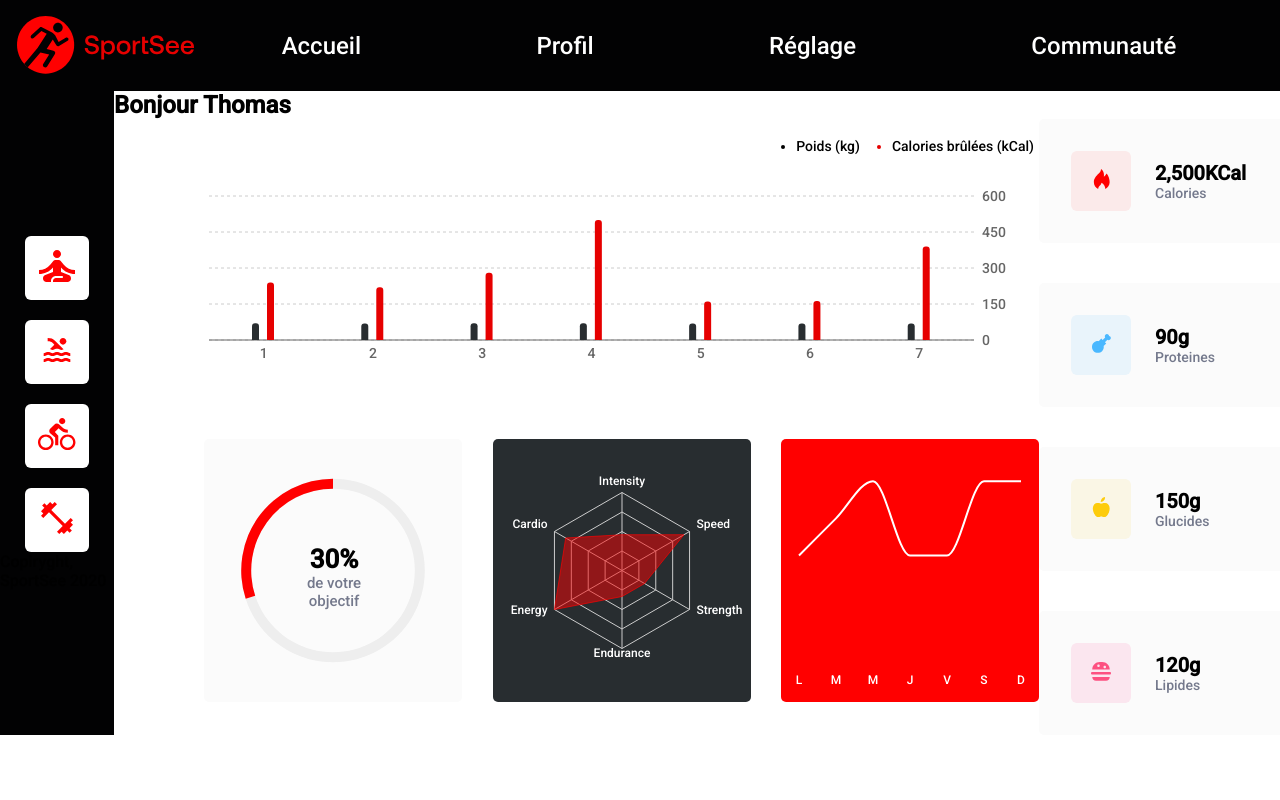
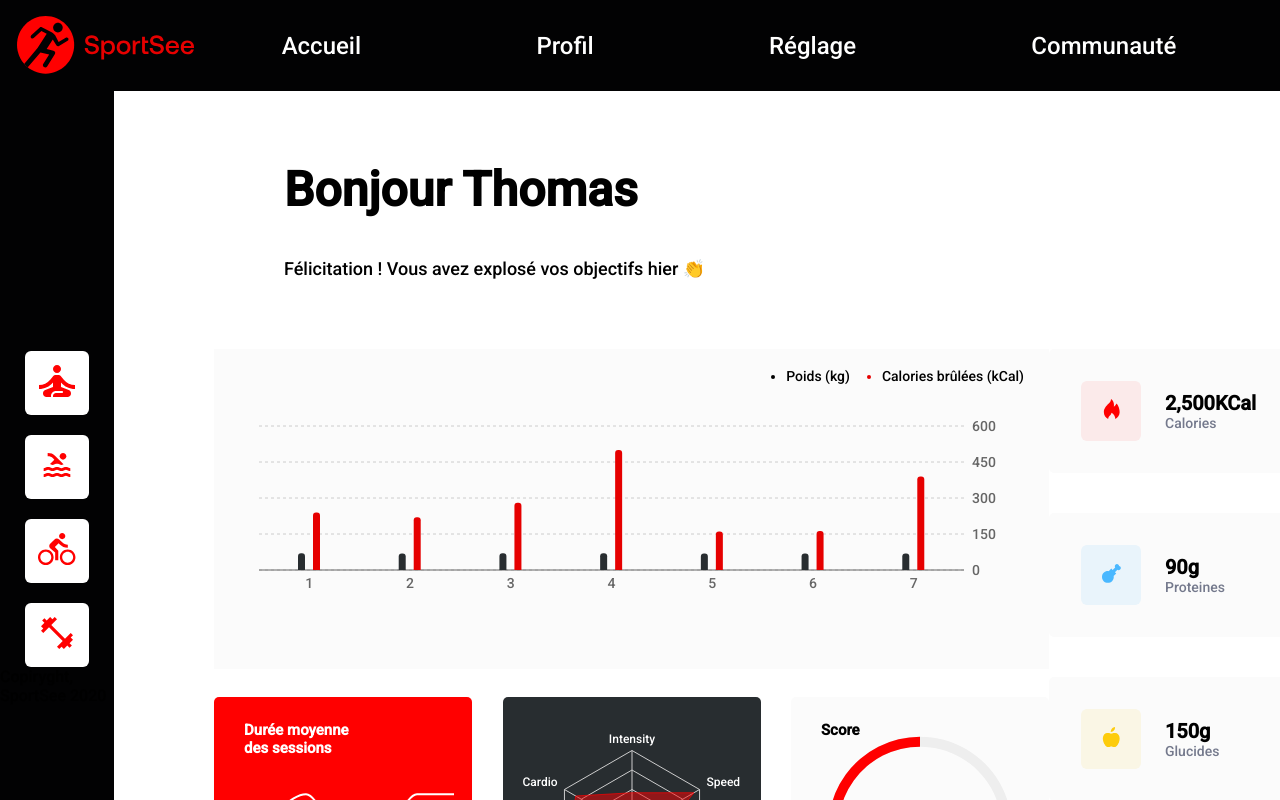
Before and after one commit to erischon/sportsee-frontend, a React (Create React App) app: page /dashboard in a window 1280 px wide. Shown: the top 800 px of the page. Built offline with nearby package versions, Linux system fonts and the light colour scheme.

Commit message:
Dashboard styling

```diff
--- a/src/components/Charts/AverageScoreChart.component.jsx
+++ b/src/components/Charts/AverageScoreChart.component.jsx
@@ -13,6 +13,7 @@ const AverageScoreChart = ({ userId }) => {
 
   return (
     <div className="average-score-chart">
+      <h2 className="radial-chart__title">Score</h2>
       <article className="radial-chart__label">
         <h2>{`${averageScore[0].score}%`}</h2>
         <span>de votre objectif</span>
--- a/src/components/Charts/AverageSessionsChart.component.jsx
+++ b/src/components/Charts/AverageSessionsChart.component.jsx
@@ -1,4 +1,11 @@
-import { LineChart, Line, XAxis, Tooltip, ResponsiveContainer } from "recharts";
+import {
+  LineChart,
+  Line,
+  XAxis,
+  Tooltip,
+  ResponsiveContainer,
+  YAxis,
+} from "recharts";
 
 import { getUserAverageSessions } from "../../utils/services";
 
@@ -20,6 +27,9 @@ const AverageSessionsChart = ({ userId }) => {
 
   return (
     <div className="average-sessions-chart">
+      <h2 className="average-sessions-chart__title">
+        Durée moyenne des sessions
+      </h2>
       <ResponsiveContainer width="100%" height="100%">
         <LineChart width={258} height={263} data={sessions}>
           <XAxis
@@ -29,6 +39,7 @@ const AverageSessionsChart = ({ userId }) => {
             stroke="white"
             padding={{ left: 13, right: 13 }}
           />
+          <YAxis padding={{ top: 70, bottom: 20 }} hide={true} />
           <Tooltip content={CustomTooltip} wrapperStyle={{ outline: "none" }} />
           <Line
             type="monotoneX"
--- a/src/pages/Dashboard.page.jsx
+++ b/src/pages/Dashboard.page.jsx
@@ -11,6 +11,7 @@ const Dashboard = () => {
     <main className="dashboard">
       <section className="infos">
         <h1>Bonjour Thomas</h1>
+        <p>Félicitation ! Vous avez explosé vos objectifs hier 👏</p>
       </section>
       <section className="charts">
         <div className="container-left">
@@ -18,9 +19,9 @@ const Dashboard = () => {
             <ActivityChart userId={userId} />
           </div>
           <div className="bottom">
+            <AverageSessionsChart userId={userId} />
+            <ActivityTypeChart userId={userId} />
             <AverageScoreChart userId={userId} />
-            <ActivityTypeChart userId={userId} />
-            <AverageSessionsChart userId={userId} />
           </div>
         </div>
         <div className="container-right">
--- a/src/sass/components/_activityChart.scss
+++ b/src/sass/components/_activityChart.scss
@@ -1,8 +1,11 @@
 .activity-chart {
+  padding-left: 40px;
+  padding-right: 20px;
   width: 835px;
   height: 320px;
 
   font-size: 14px;
+  background-color: #fbfbfb;
 
   .recharts-rectangle {
     width: 10px;
--- a/src/sass/components/_averageScoreChart.scss
+++ b/src/sass/components/_averageScoreChart.scss
@@ -6,6 +6,18 @@
   border-radius: 5px;
   background-color: #fbfbfb;
   color: black;
+  font-size: 15px;
+}
+
+.radial-chart__title {
+  display: flex;
+  flex-direction: column;
+  justify-content: center;
+  align-items: center;
+
+  position: absolute;
+  top: 24px;
+  left: 30px;
   font-size: 15px;
 }
 
--- a/src/sass/components/_averageSessionsChart.scss
+++ b/src/sass/components/_averageSessionsChart.scss
@@ -1,4 +1,6 @@
 .average-sessions-chart {
+  position: relative;
+
   width: 258px;
   height: 263px;
 
@@ -6,6 +8,17 @@
   background-color: #ff0000;
   color: white;
   border-radius: 5px;
+
+  box-shadow: 0px 2px 4px rgba(0, 0, 0, 0.0212249);
+
+  .average-sessions-chart__title {
+    position: absolute;
+    top: 24px;
+    left: 30px;
+
+    width: 50%;
+    font-size: 15px;
+  }
 
   .custom-tooltip {
     display: flex;
--- a/src/sass/pages/_dashboard.scss
+++ b/src/sass/pages/_dashboard.scss
@@ -1,17 +1,28 @@
 .dashboard {
-  flex: 6;
-  width: 1300px;
+  width: 100%;
+
+  // margin: 0 auto;
+  margin-left: 100px;
+  // margin-left: 20px;
+
   .infos {
+    margin: 70px;
+
+    h1 {
+      font-size: 48px;
+      margin-bottom: 40px;
+    }
+    p {
+      font-size: 18px;
+    }
   }
 
   .charts {
     display: flex;
 
-    margin-left: 100px;
-    margin-left: 90px;
-
     .container-left {
       .top {
+        margin-bottom: 28px;
       }
       .bottom {
         display: flex;
```
